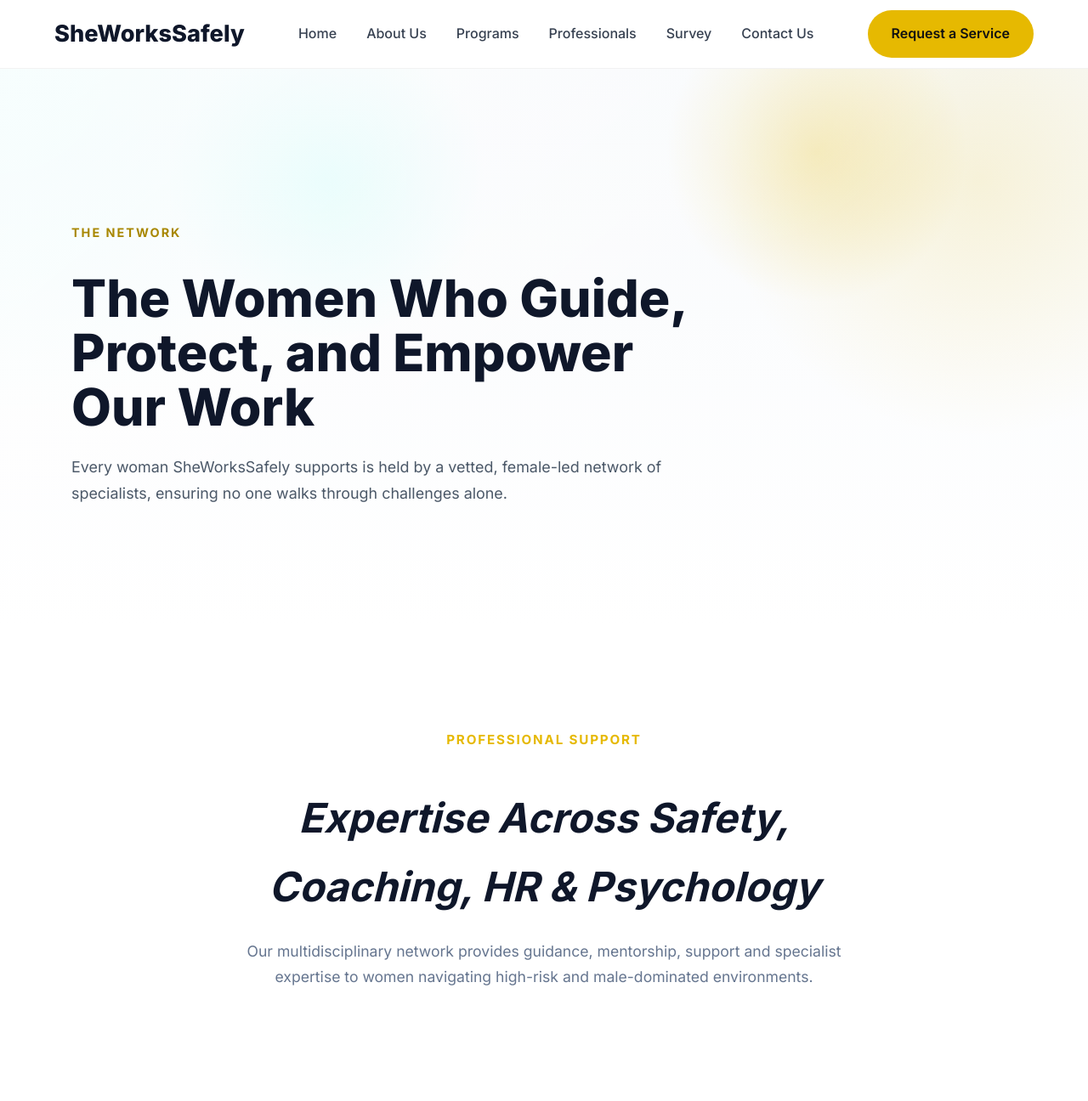
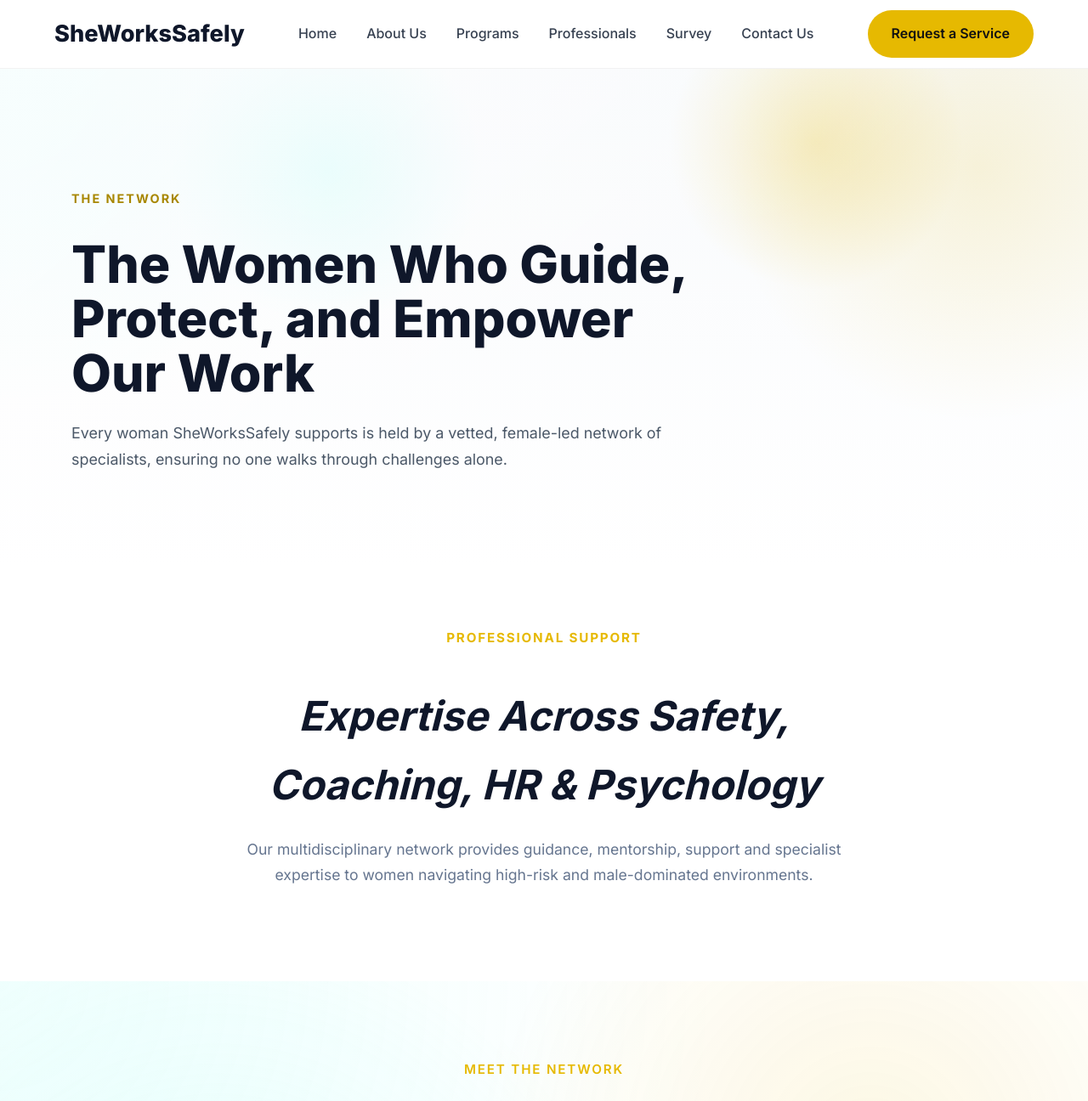
Before and after one commit to Sanisa-IT/SheWorks, a website: page Pages/professionals.html in a window 1280 px wide. Shown: the top 1296 px of the page at 85% size. Drawn offline with Linux system fonts and the light colour scheme.

Commit message:
Section spacing

```diff
--- a/Assets/css/styles.css
+++ b/Assets/css/styles.css
@@ -295,7 +295,7 @@
 
 .professionals-hero{
     position:relative;
-    padding:140px 0 100px;
+    padding:100px 0 70px;
     background: radial-gradient(circle at top left, rgba(139,255,243,.18), transparent 28%),
                 radial-gradient(circle at 90% 20%, rgba(230,185,1,.14), transparent 24%),
                 linear-gradient(180deg, #f8fafc 0%, #ffffff 100%);
@@ -428,6 +428,17 @@
     padding:120px 0;
 }
 
+.network-intro,
+.professionals-grid,
+.impact-banner,
+.cta-section{
+    padding:70px 0;
+}
+
+footer.footer{
+    padding:60px 0;
+}
+
 .professionals-grid{
     position:relative;
     overflow:hidden;
@@ -447,12 +458,12 @@
 }
 
 .professionals-grid .section-heading{
-    margin-bottom:60px;
+    margin-bottom:40px;
 }
 
 .section-heading{
     text-align:center;
-    margin-bottom:70px;
+    margin-bottom:50px;
 }
 
 .section-heading span{
--- a/Pages/professionals.html
+++ b/Pages/professionals.html
@@ -53,7 +53,7 @@
 
     <section class="professionals-hero">
         <div class="hero-bg"></div>
-        <div class="container">
+        <div class="container margin: 0">
             <div class="hero-content">
                 <span class="section-tag">The Network</span>
                 <h1>The Women Who Guide, Protect, and Empower Our Work</h1>
@@ -65,7 +65,7 @@
 
 <section class="network-intro fade-up">
 
-    <div class="container">
+    <div class="container margin-top padding-top">
 
         <div class="intro-content intro-content-wide">
             <span class="section-tag">Professional Support</span>
```
